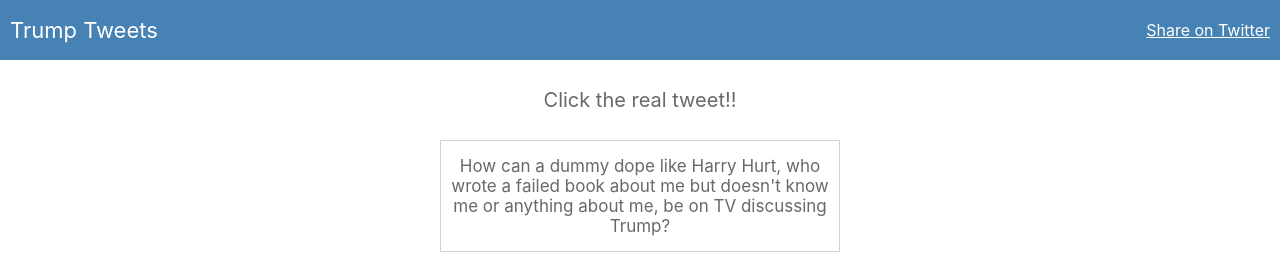
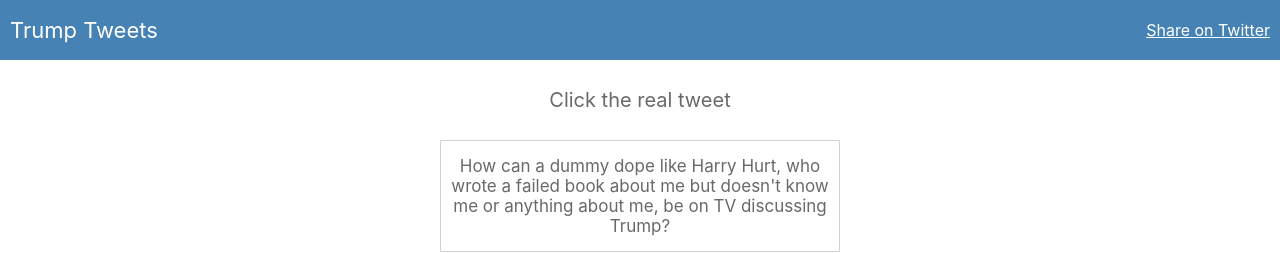
Before and after one commit to davidgilbertson/trump-tweets, a React (Create React App) app: page / in a window 1280 px wide. Shown: the top 253 px of the page. Built offline with nearby package versions, Linux system fonts and the light colour scheme.

Commit message:
A bit less excited

```diff
--- a/src/QuestionPage/QuestionPage.js
+++ b/src/QuestionPage/QuestionPage.js
@@ -8,7 +8,7 @@ const QuestionPage = (props) => {
   let topMessage = '';
 
   if (props.currentTweetIndex === 0) {
-    topMessage = 'Click the real tweet!!';
+    topMessage = 'Click the real tweet';
   } else if (props.currentTweetIndex === props.totalTweetCount - 1) {
     topMessage = 'Last one!';
   } else {
```
